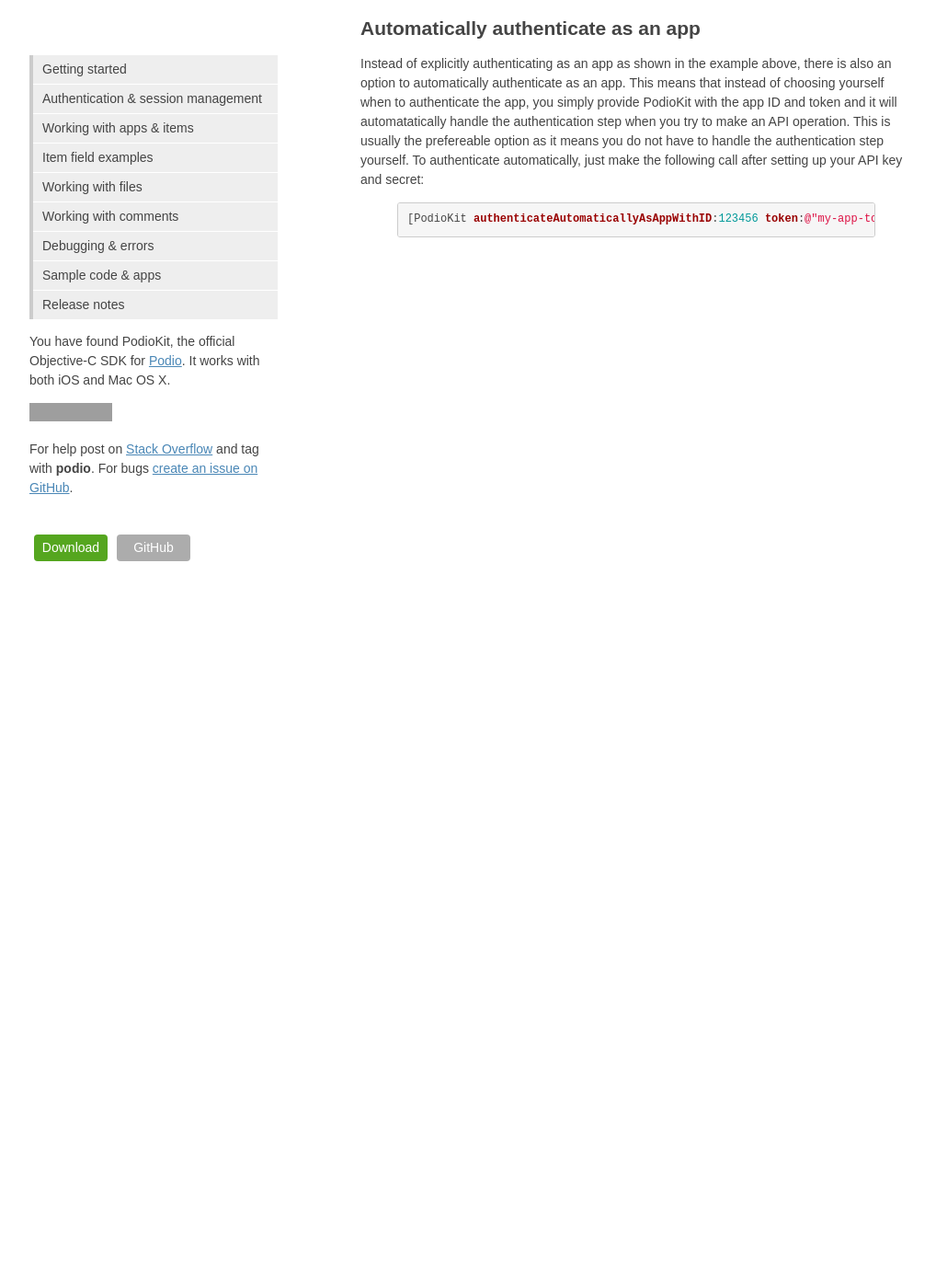
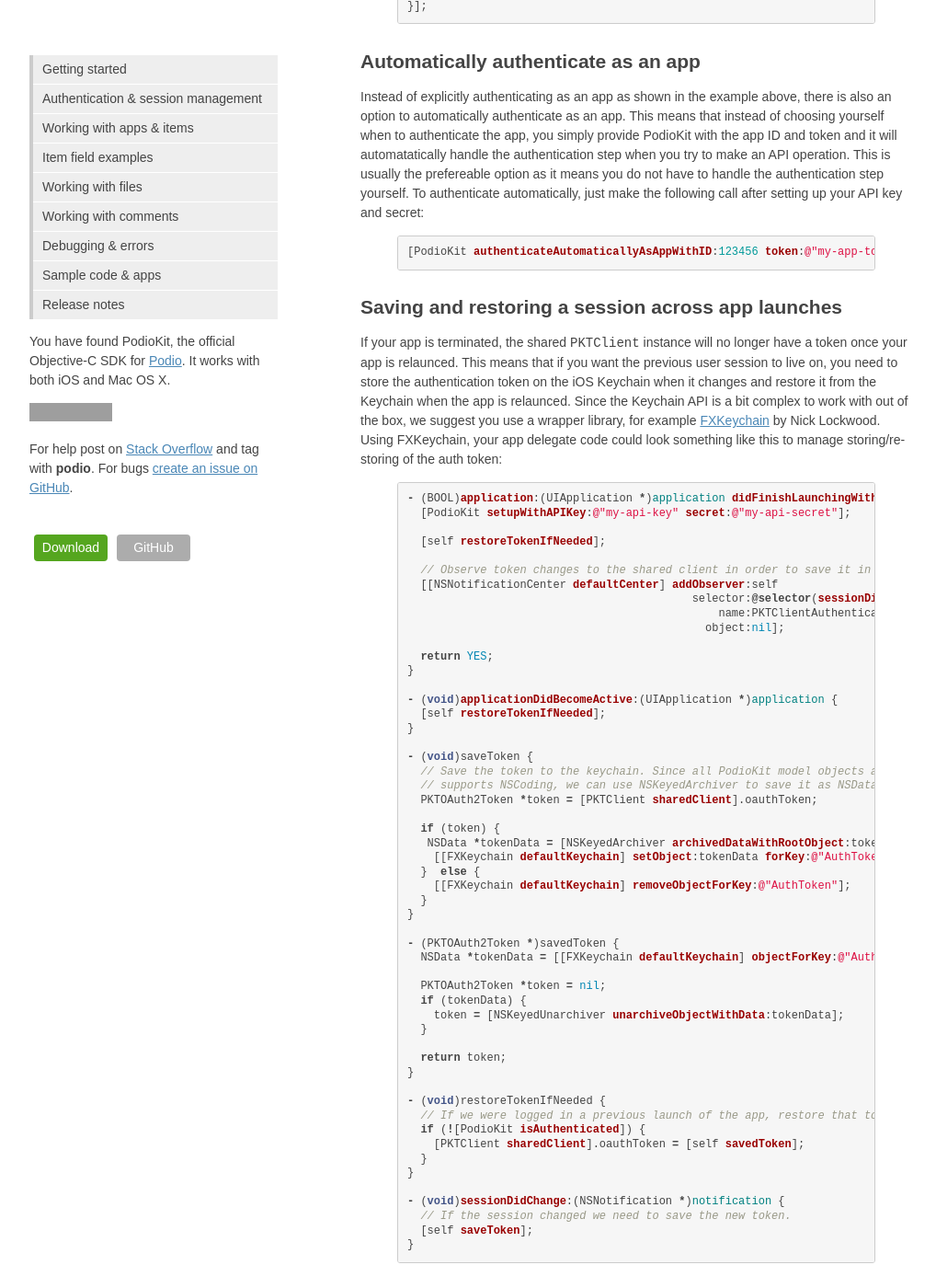
Before and after one commit to podio/podio-objc, a Jekyll site: the page built from authentication/index.md, in a window 1280 px wide and 1400 px high, scrolled down 1327 px. Shown: the whole window at 92% size, without its empty margins (128-1146 px from the left). Built offline with Jekyll 4.4.1, drawn with Linux system fonts in a browser that asks for light colours; some of the changed text lies outside the part shown; grey boxes are pictures that could not be loaded.

Commit message:
Added some more page content

```diff
--- a/authentication/index.md
+++ b/authentication/index.md
@@ -17,7 +17,9 @@
 }
 {% endhighlight %}
 
-Whenver the the authentication state changes, the `PKTClientAuthenticationStateDidChangeNotification` notification is posted. This can be useful to observe for changing the state of your UI or show a login screen.
+The authentication state is kept by a singleton instance of [`PKTClient`](https://github.com/podio/podio-objc/blob/master/PodioKit/Core/PKTClient.h).
+
+Whenver the the authentication state of the client changes, meaning the token is updated, the `PKTClientAuthenticationStateDidChangeNotification` notification is posted. This can be useful to observe for changing the state of your UI or show a login screen.
 
 For more details about authentication and the Podio API, more information can be found [here](https://developers.podio.com/authentication).
 
@@ -66,3 +68,63 @@
 {% highlight objective-c %}
 [PodioKit authenticateAutomaticallyAsAppWithID:123456 token:@"my-app-token"];
 {% endhighlight %}
+
+## Saving and restoring a session across app launches
+
+If your app is terminated, the shared `PKTClient` instance will no longer have a token once your app is relaunced. This means that if you want the previous user session to live on, you need to store the authentication token on the iOS Keychain when it changes and restore it from the Keychain when the app is relaunced. Since the Keychain API is a bit complex to work with out of the box, we suggest you use a wrapper library, for example [FXKeychain](https://github.com/nicklockwood/FXKeychain) by Nick Lockwood. Using FXKeychain, your app delegate code could look something like this to manage storing/re-storing of the auth token:
+
+{% highlight objective-c %}
+- (BOOL)application:(UIApplication *)application didFinishLaunchingWithOptions:(NSDictionary *)launchOptions {
+  [PodioKit setupWithAPIKey:@"my-api-key" secret:@"my-api-secret"];
+
+  [self restoreTokenIfNeeded];
+
+  // Observe token changes to the shared client in order to save it in the Keychain
+  [[NSNotificationCenter defaultCenter] addObserver:self
+                                           selector:@selector(sessionDidChange:)
+                                               name:PKTClientAuthenticationStateDidChangeNotification
+                                             object:nil];
+
+  return YES;
+}
+
+- (void)applicationDidBecomeActive:(UIApplication *)application {
+  [self restoreTokenIfNeeded];
+}
+
+- (void)saveToken {
+  // Save the token to the keychain. Since all PodioKit model objects automatically
+  // supports NSCoding, we can use NSKeyedArchiver to save it as NSData.
+  PKTOAuth2Token *token = [PKTClient sharedClient].oauthToken;
+
+  if (token) {
+   NSData *tokenData = [NSKeyedArchiver archivedDataWithRootObject:token];
+    [[FXKeychain defaultKeychain] setObject:tokenData forKey:@"AuthToken"];
+  }  else {
+    [[FXKeychain defaultKeychain] removeObjectForKey:@"AuthToken"];
+  }
+}
+
+- (PKTOAuth2Token *)savedToken {
+  NSData *tokenData = [[FXKeychain defaultKeychain] objectForKey:@"AuthToken"];
+
+  PKTOAuth2Token *token = nil;
+  if (tokenData) {
+    token = [NSKeyedUnarchiver unarchiveObjectWithData:tokenData];
+  }
+
+  return token;
+}
+
+- (void)restoreTokenIfNeeded {
+  // If we were logged in a previous launch of the app, restore that token from the keychain
+  if (![PodioKit isAuthenticated]) {
+    [PKTClient sharedClient].oauthToken = [self savedToken];
+  }
+}
+
+- (void)sessionDidChange:(NSNotification *)notification {
+  // If the session changed we need to save the new token.
+  [self saveToken];
+}
+{% endhighlight %}
```
Also changed, not shown: debug/index.md (+4 -0 lines).
